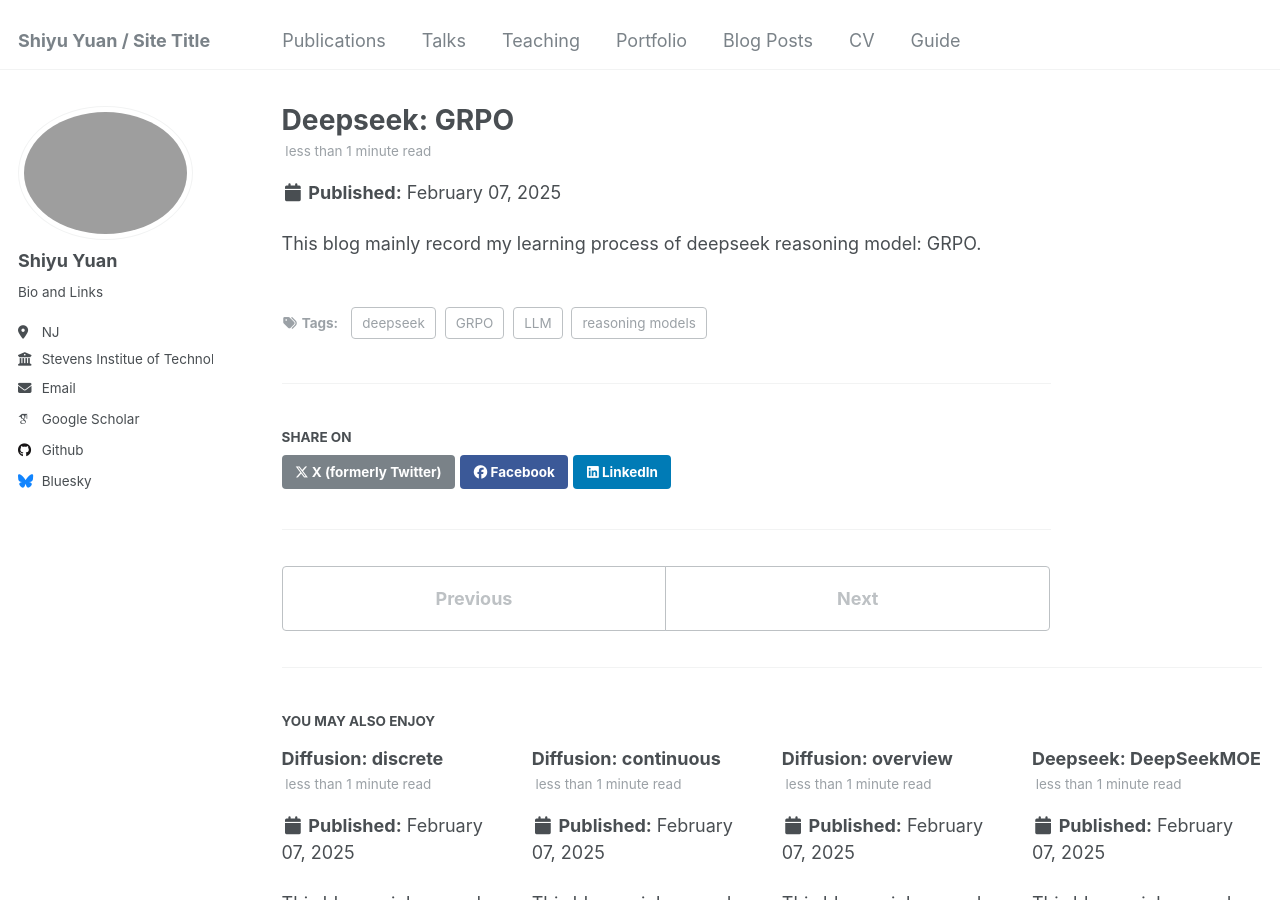
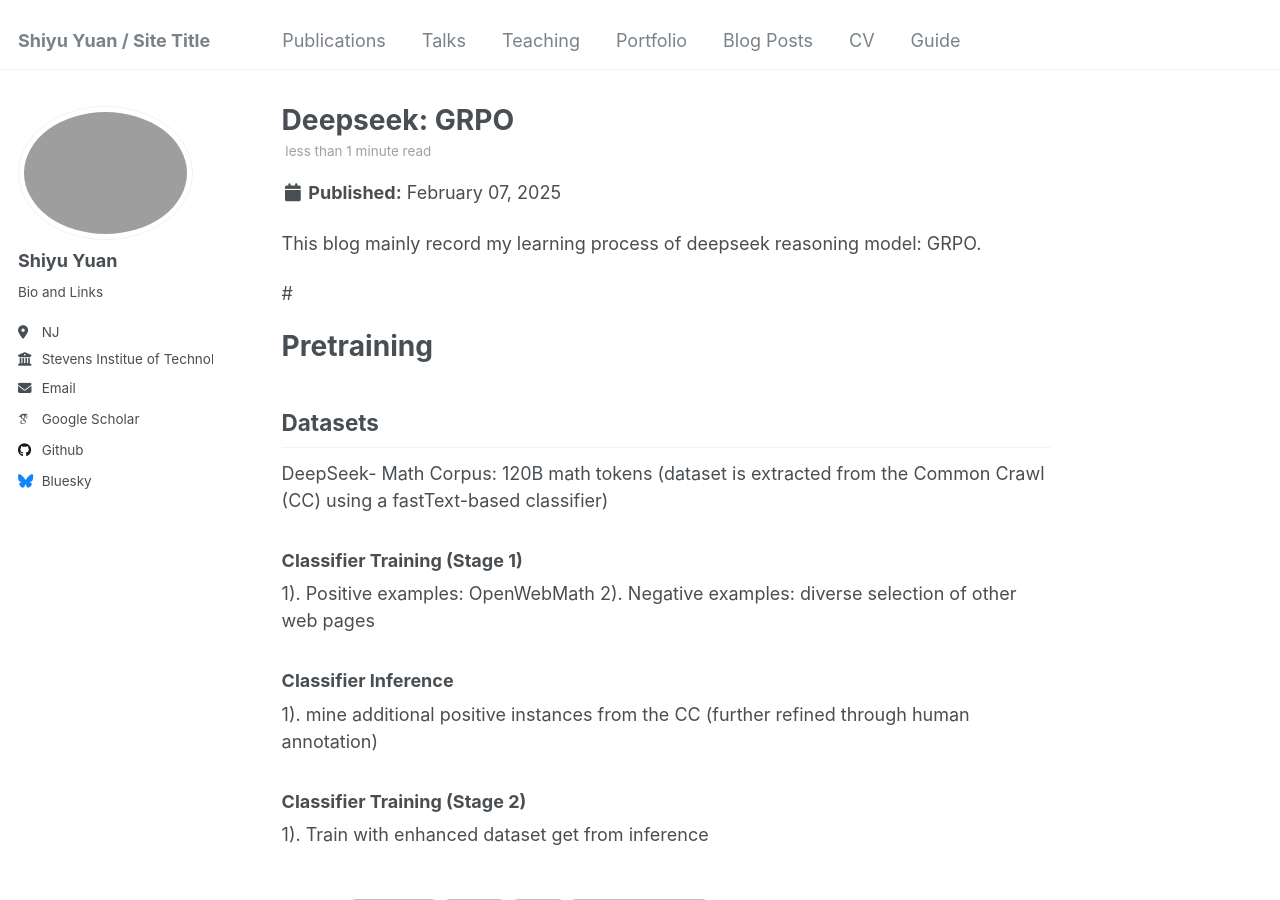
Before and after one commit to syyuan2021/syy2025, a Jekyll site: the page built from _posts/2025-02-07-blog-post-5.md, in a window 1280 px wide and 900 px high. Built offline with Jekyll 4.4.1, drawn with Linux system fonts in a browser that asks for light colours; some web fonts are replaced.

Commit message:
Update 2025-02-07-blog-post-5.md

```diff
--- a/_posts/2025-02-07-blog-post-5.md
+++ b/_posts/2025-02-07-blog-post-5.md
@@ -10,3 +10,19 @@ tags:
 ---
 
 This blog mainly record my learning process of deepseek reasoning model: GRPO.
+
+#
+
+
+# Pretraining
+
+## Datasets
+DeepSeek- Math Corpus: 120B math tokens (dataset is extracted from the Common Crawl (CC) using a fastText-based classifier)
+
+### Classifier Training (Stage 1)
+1). Positive examples: OpenWebMath
+2). Negative examples: diverse selection of other web pages
+### Classifier Inference
+1). mine additional positive instances from the CC (further refined through human annotation)
+### Classifier Training (Stage 2)
+1). Train with enhanced dataset get from inference
```
